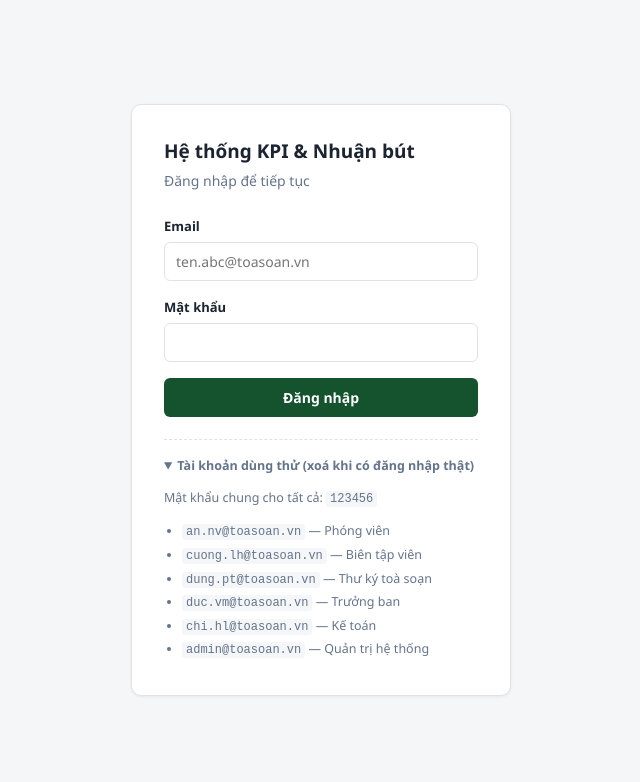
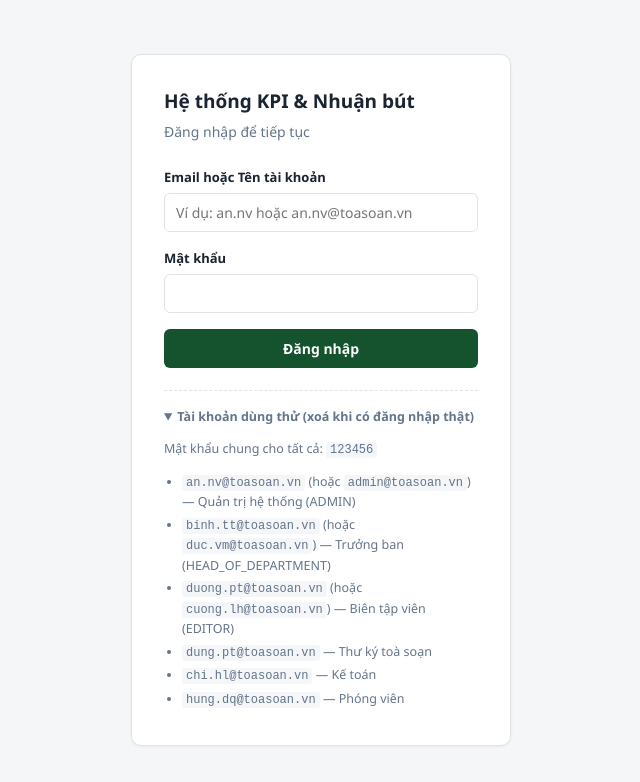
Before and after one commit to SWP391-GROUP3/swp391, a React (Vite) app in the folder client/: page /login in a window 1280 px wide. Both pictures are taken after a click on the heading "Tài khoản dùng thử (xoá khi có đăng nhập thật)". Shown: the top 782 px of the page, without its empty margins (319-959 px from the left). Built offline with nearby package versions, Linux system fonts and the light colour scheme.

Commit message:
Fix the UC appear in frontend

```diff
--- a/client/src/auth/taiKhoanTam.js
+++ b/client/src/auth/taiKhoanTam.js
@@ -34,8 +34,9 @@ const TEN_VAI_TRO = {
 }
 
 const DANH_SACH = [
-  { username: 'an.nv',    hoTen: 'Nguyễn Văn An',  email: 'an.nv@toasoan.vn',    vaiTro: ['REPORTER'] },
-  { username: 'binh.tt',  hoTen: 'Trần Thị Bình',  email: 'binh.tt@toasoan.vn',  vaiTro: ['REPORTER'] },
+  { username: 'an.nv',    hoTen: 'Nguyễn Văn An',  email: 'an.nv@toasoan.vn',    vaiTro: ['ADMIN'] },
+  { username: 'binh.tt',  hoTen: 'Trần Thị Bình',  email: 'binh.tt@toasoan.vn',  vaiTro: ['HEAD_OF_DEPARTMENT'] },
+  { username: 'duong.pt', hoTen: 'Phan Tùng Dương', email: 'duong.pt@toasoan.vn', vaiTro: ['EDITOR'] },
   { username: 'cuong.lh', hoTen: 'Lê Hoàng Cường', email: 'cuong.lh@toasoan.vn', vaiTro: ['EDITOR'] },
   { username: 'dung.pt',  hoTen: 'Phạm Thu Dung',  email: 'dung.pt@toasoan.vn',  vaiTro: ['EDITORIAL_SECRETARY'] },
   { username: 'duc.vm',   hoTen: 'Vũ Minh Đức',    email: 'duc.vm@toasoan.vn',   vaiTro: ['HEAD_OF_DEPARTMENT'] },
@@ -60,8 +61,10 @@ export async function dangNhapTam(email, matKhau) {
   // Cho 300ms cho giong do tre mang that, de thay duoc trang thai "Dang vao..."
   await new Promise((r) => setTimeout(r, 300))
 
-  const canEmail = (email ?? '').trim().toLowerCase()
-  const nguoiDung = DANH_SACH.find((tk) => tk.email.toLowerCase() === canEmail)
+  const canNhap = (email ?? '').trim().toLowerCase()
+  const nguoiDung = DANH_SACH.find(
+    (tk) => tk.email.toLowerCase() === canNhap || tk.username.toLowerCase() === canNhap
+  )
 
   if (!nguoiDung || matKhau !== MAT_KHAU_CHUNG) {
     throw new Error('Email hoặc mật khẩu không đúng.')
--- a/client/src/pages/Login.jsx
+++ b/client/src/pages/Login.jsx
@@ -33,17 +33,17 @@ export default function Login({ onDangNhap }) {
         {loi && <p className="thong-bao-loi" role="alert">{loi}</p>}
 
         <form onSubmit={guiForm} noValidate>
-          <label className="nhan" htmlFor="email">Email</label>
+          <label className="nhan" htmlFor="email">Email hoặc Tên tài khoản</label>
           <input
             className="o-nhap"
             id="email"
-            type="email"
+            type="text"
             value={email}
             onChange={(e) => setEmail(e.target.value)}
             required
             autoFocus
             autoComplete="username"
-            placeholder="ten.abc@toasoan.vn"
+            placeholder="Ví dụ: an.nv hoặc an.nv@toasoan.vn"
           />
 
           <label className="nhan" htmlFor="matKhau">Mật khẩu</label>
@@ -71,12 +71,12 @@ export default function Login({ onDangNhap }) {
           <summary>Tài khoản dùng thử (xoá khi có đăng nhập thật)</summary>
           <p>Mật khẩu chung cho tất cả: <code>123456</code></p>
           <ul>
-            <li><code>an.nv@toasoan.vn</code> — Phóng viên</li>
-            <li><code>cuong.lh@toasoan.vn</code> — Biên tập viên</li>
+            <li><code>an.nv@toasoan.vn</code> (hoặc <code>admin@toasoan.vn</code>) — Quản trị hệ thống (ADMIN)</li>
+            <li><code>binh.tt@toasoan.vn</code> (hoặc <code>duc.vm@toasoan.vn</code>) — Trưởng ban (HEAD_OF_DEPARTMENT)</li>
+            <li><code>duong.pt@toasoan.vn</code> (hoặc <code>cuong.lh@toasoan.vn</code>) — Biên tập viên (EDITOR)</li>
             <li><code>dung.pt@toasoan.vn</code> — Thư ký toà soạn</li>
-            <li><code>duc.vm@toasoan.vn</code> — Trưởng ban</li>
             <li><code>chi.hl@toasoan.vn</code> — Kế toán</li>
-            <li><code>admin@toasoan.vn</code> — Quản trị hệ thống</li>
+            <li><code>hung.dq@toasoan.vn</code> — Phóng viên</li>
           </ul>
         </details>
       </div>
--- a/client/src/pages/admin/AppealRuleConfigPage.jsx
+++ b/client/src/pages/admin/AppealRuleConfigPage.jsx
@@ -85,7 +85,8 @@ export default function AppealRuleConfigPage() {
     <div style={{ maxWidth: 1000, margin: '0 auto' }}>
       <div style={{ display: 'flex', justifyContent: 'space-between', alignItems: 'center', marginBottom: 20 }}>
         <div>
-          <h2 style={{ margin: 0, fontSize: 20 }}>Cấu hình quy tắc khiếu nại &amp; Tham số chấm (UC-44)</h2>
+          {/* UC-44: Cấu hình quy tắc khiếu nại */}
+          <h2 style={{ margin: 0, fontSize: 20 }}>Cấu hình quy tắc khiếu nại &amp; Tham số chấm</h2>
           <p style={{ margin: '4px 0 0', color: 'var(--muc-nhat)', fontSize: 13.5 }}>
             Quản trị thời hạn khiếu nại, số lượt tối đa và ngưỡng chênh lệch điểm (T) theo phiên bản hiệu lực.
           </p>
--- a/client/src/pages/flow2/AssignmentQueue.jsx
+++ b/client/src/pages/flow2/AssignmentQueue.jsx
@@ -96,9 +96,10 @@ export default function AssignmentQueue({ nguoiDung }) {
 
   return (
     <div style={{ padding: '20px', background: '#fff', borderRadius: '8px', border: '1px solid #dfe3e8', marginBottom: '24px' }}>
-      <h3 style={{ marginTop: 0, color: '#1b2430' }}>📋 Hàng chờ phân công bài viết (Trưởng ban - UC-18, UC-20)</h3>
+      {/* UC-18, UC-20; BR-QA-04: Trưởng ban phân công bài viết */}
+      <h3 style={{ marginTop: 0, color: '#1b2430' }}>📋 Hàng chờ phân công bài viết</h3>
       <p style={{ color: '#64748b', fontSize: '14px' }}>
-        Trưởng ban chọn bài viết đã nộp và chỉ định một Biên tập viên chịu trách nhiệm chấm chất lượng (Quy tắc BR-QA-04: Mỗi bài chỉ có 1 BTV chính).
+        Trưởng ban chọn bài viết đã nộp và chỉ định một Biên tập viên chịu trách nhiệm chấm chất lượng (Mỗi bài chỉ có 1 BTV chính).
       </p>
 
       {/* Thông báo */}
@@ -175,8 +176,9 @@ export default function AssignmentQueue({ nguoiDung }) {
             </select>
 
             {workload !== null && (
+              /* UC-19: Gợi ý BTV và xem khối lượng bài đang phụ trách */
               <p style={{ margin: '6px 0 0', fontSize: '13px', color: '#047857' }}>
-                📊 Khối lượng công việc: BTV này đang phụ trách <strong>{workload}</strong> bài viết (UC-19).
+                📊 Khối lượng công việc: BTV này đang phụ trách <strong>{workload}</strong> bài viết.
               </p>
             )}
           </div>
--- a/client/src/pages/flow2/CriteriaManagement.jsx
+++ b/client/src/pages/flow2/CriteriaManagement.jsx
@@ -132,9 +132,10 @@ export default function CriteriaManagement({ nguoiDung }) {
 
   return (
     <div style={{ padding: '20px', background: '#fff', borderRadius: '8px', border: '1px solid #dfe3e8', marginBottom: '24px' }}>
-      <h3 style={{ marginTop: 0, color: '#1b2430' }}>⚙️ Cấu hình Bộ tiêu chí chấm điểm (Admin - UC-14 đến UC-17)</h3>
+      {/* UC-14 đến UC-17; BR-QA-01: Admin cấu hình bộ tiêu chí chấm điểm */}
+      <h3 style={{ marginTop: 0, color: '#1b2430' }}>⚙️ Cấu hình Bộ tiêu chí chấm điểm</h3>
       <p style={{ color: '#64748b', fontSize: '14px' }}>
-        Thiết lập các tiêu chí chất lượng cho từng thể loại. Mỗi tiêu chí có trọng số riêng, tổng các trọng số bắt buộc bằng 100% (BR-QA-01).
+        Thiết lập các tiêu chí chất lượng cho từng thể loại. Mỗi tiêu chí có trọng số riêng, tổng các trọng số bắt buộc bằng 100%.
       </p>
 
       {/* Chọn thể loại */}
@@ -215,9 +216,9 @@ export default function CriteriaManagement({ nguoiDung }) {
         )}
       </div>
 
-      {/* Form tạo phiên bản mới */}
+      {/* Form tạo phiên bản mới - UC-15, BR-QA-02 */}
       <form onSubmit={handleCreateNewVersion}>
-        <h4 style={{ margin: '0 0 12px' }}>➕ Tạo Phiên bản Bộ tiêu chí mới (BR-QA-02)</h4>
+        <h4 style={{ margin: '0 0 12px' }}>➕ Tạo Phiên bản Bộ tiêu chí mới</h4>
 
         <div style={{ marginBottom: '14px', overflowX: 'auto' }}>
           <table style={{ width: '100%', borderCollapse: 'collapse', fontSize: '14px' }}>
--- a/client/src/pages/flow2/EditorTaskQueue.jsx
+++ b/client/src/pages/flow2/EditorTaskQueue.jsx
@@ -31,7 +31,8 @@ export default function EditorTaskQueue({ nguoiDung, onSelectTaskToScore }) {
 
   return (
     <div style={{ padding: '20px', background: '#fff', borderRadius: '8px', border: '1px solid #dfe3e8', marginBottom: '24px' }}>
-      <h3 style={{ marginTop: 0, color: '#1b2430' }}>✍️ Hàng việc của Biên tập viên (Editor - UC-21)</h3>
+      {/* UC-21: Hàng việc của Biên tập viên */}
+      <h3 style={{ marginTop: 0, color: '#1b2430' }}>✍️ Hàng việc của Biên tập viên</h3>
       <p style={{ color: '#64748b', fontSize: '14px' }}>
         Danh sách tất cả các bài viết được Trưởng ban phân công cho BTV này. BTV chọn bài để tiến hành đọc bài và chấm điểm chất lượng.
       </p>
--- a/client/src/pages/flow2/Flow2Dashboard.jsx
+++ b/client/src/pages/flow2/Flow2Dashboard.jsx
@@ -25,7 +25,7 @@ export default function Flow2Dashboard({ nguoiDung }) {
     { id: 'CRITERIA', label: '⚙️ Cấu hình Tiêu chí (Admin)' },
     { id: 'ASSIGNMENT', label: '📋 Phân công Bài viết (Trưởng ban)' },
     { id: 'EDITOR_TASKS', label: '✍️ Hàng việc của tôi (Biên tập viên)' },
-    { id: 'CALCULATOR', label: '🧮 Mô phỏng Tính điểm & BR-QA-08' }
+    { id: 'CALCULATOR', label: '🧮 Mô phỏng Tính điểm' }
   ]
 
   return (
```
Also changed, not shown: client/src/pages/flow2/ScoreCalculatorTester.jsx (+4 -3 lines).
